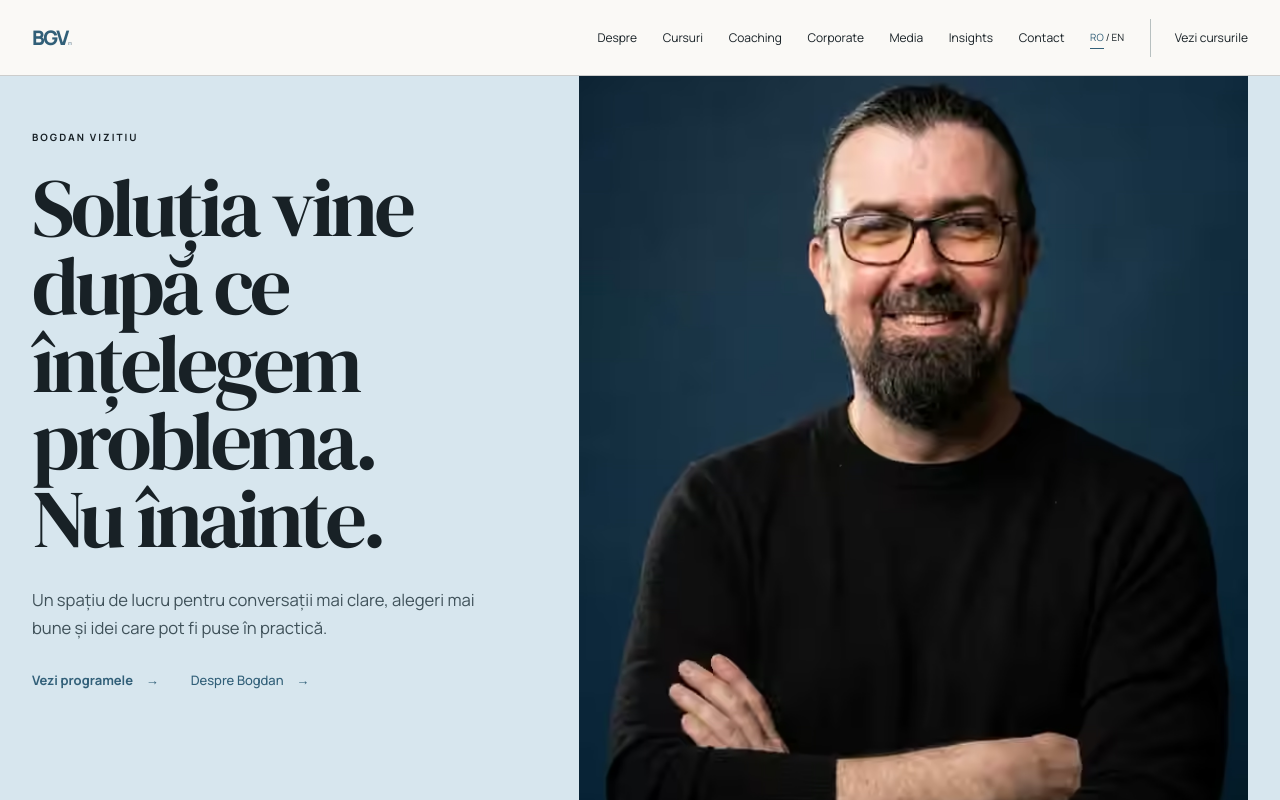
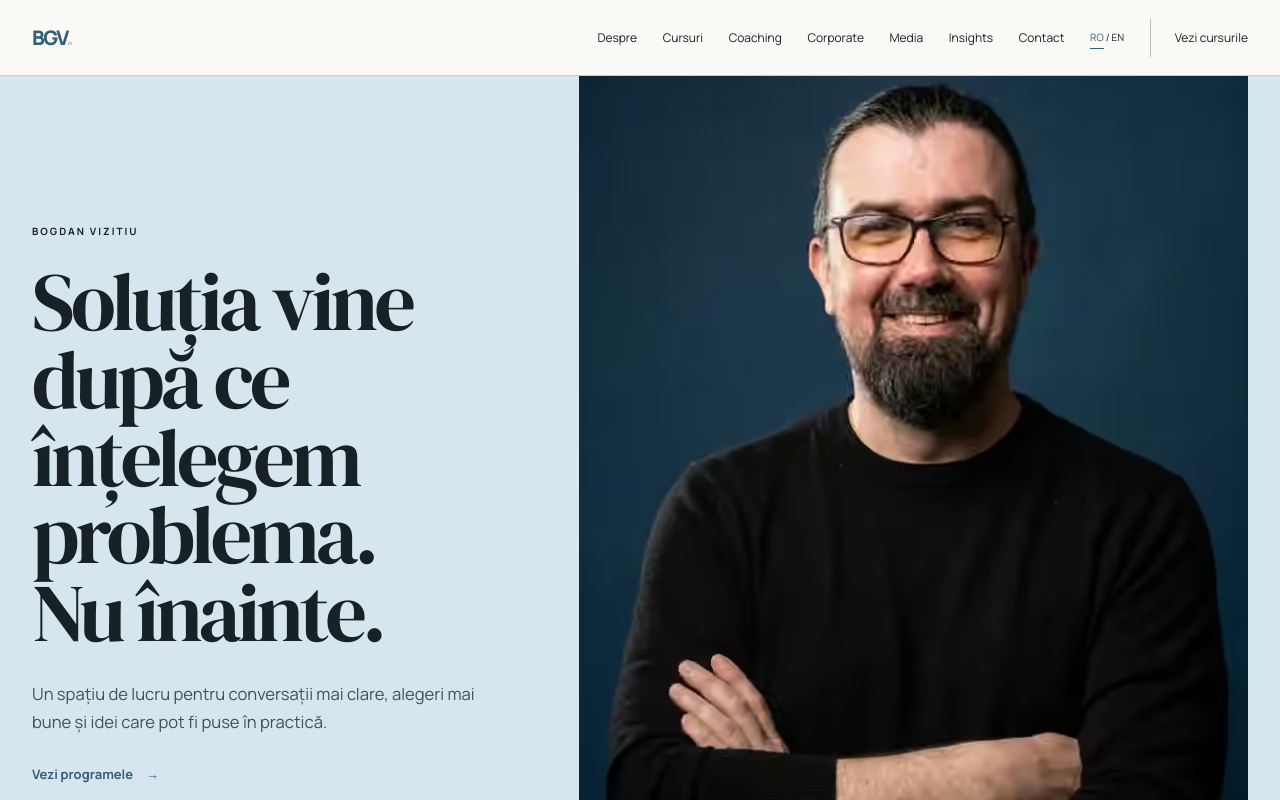
Before and after one commit to ivanovroxana1988-arch/bogdanvizitiu, a Next.js app: page / in a window 1280 px wide. Shown: the top 800 px of the page. Built offline with nearby package versions, Linux system fonts and the light colour scheme.

Commit message:
Simplify homepage hero actions

```diff
--- a/app/page.tsx
+++ b/app/page.tsx
@@ -27,7 +27,7 @@ export default function Home({searchParams}:{searchParams?:{lang?:string}}){
 
   return <>
     <section className="hero" aria-labelledby="hero-title"><div className="shell hero-grid">
-      <div className="hero-copy"><Eyebrow>{copy.eyebrow}</Eyebrow><h1 id="hero-title">{copy.heroHeadline.map((line)=><span key={line}>{line}</span>)}</h1><p className="lead">{copy.heroIntro}</p><div className="actions"><ArrowLink href="/cursuri">{copy.primaryCta}</ArrowLink><ArrowLink href="/despre" className="text-link">{copy.secondaryCta}</ArrowLink></div><a className="scroll-cue" href="#recognition">{locale==='ro'?'Continuă':'Continue'} <span aria-hidden>↓</span></a></div>
+      <div className="hero-copy"><Eyebrow>{copy.eyebrow}</Eyebrow><h1 id="hero-title">{copy.heroHeadline.map((line)=><span key={line}>{line}</span>)}</h1><p className="lead">{copy.heroIntro}</p><div className="actions"><ArrowLink href="/cursuri">{copy.primaryCta}</ArrowLink></div></div>
       <EditorialImage asset="hero" kind="portrait" className="hero-image"/>
     </div></section>
 
```
